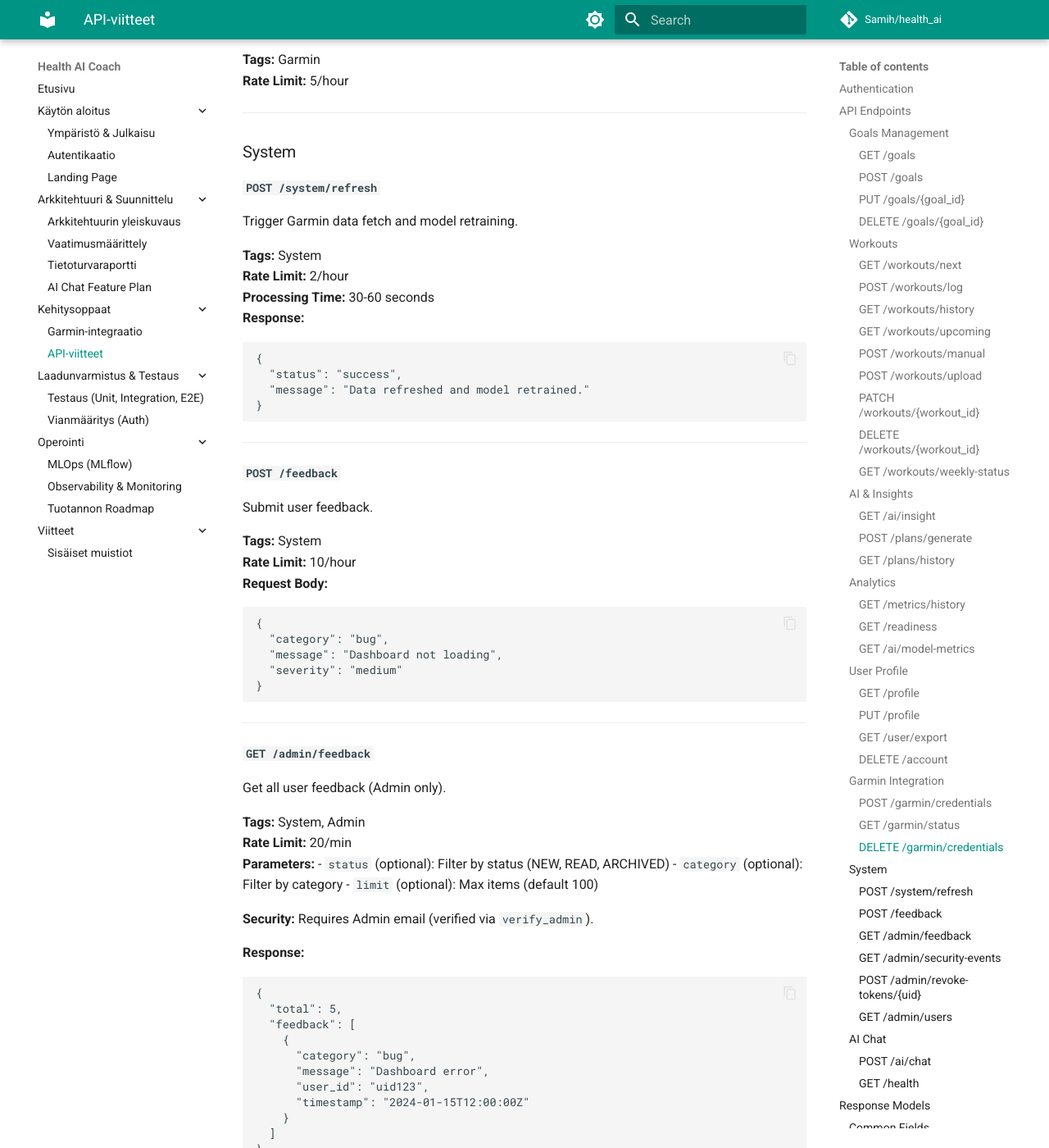
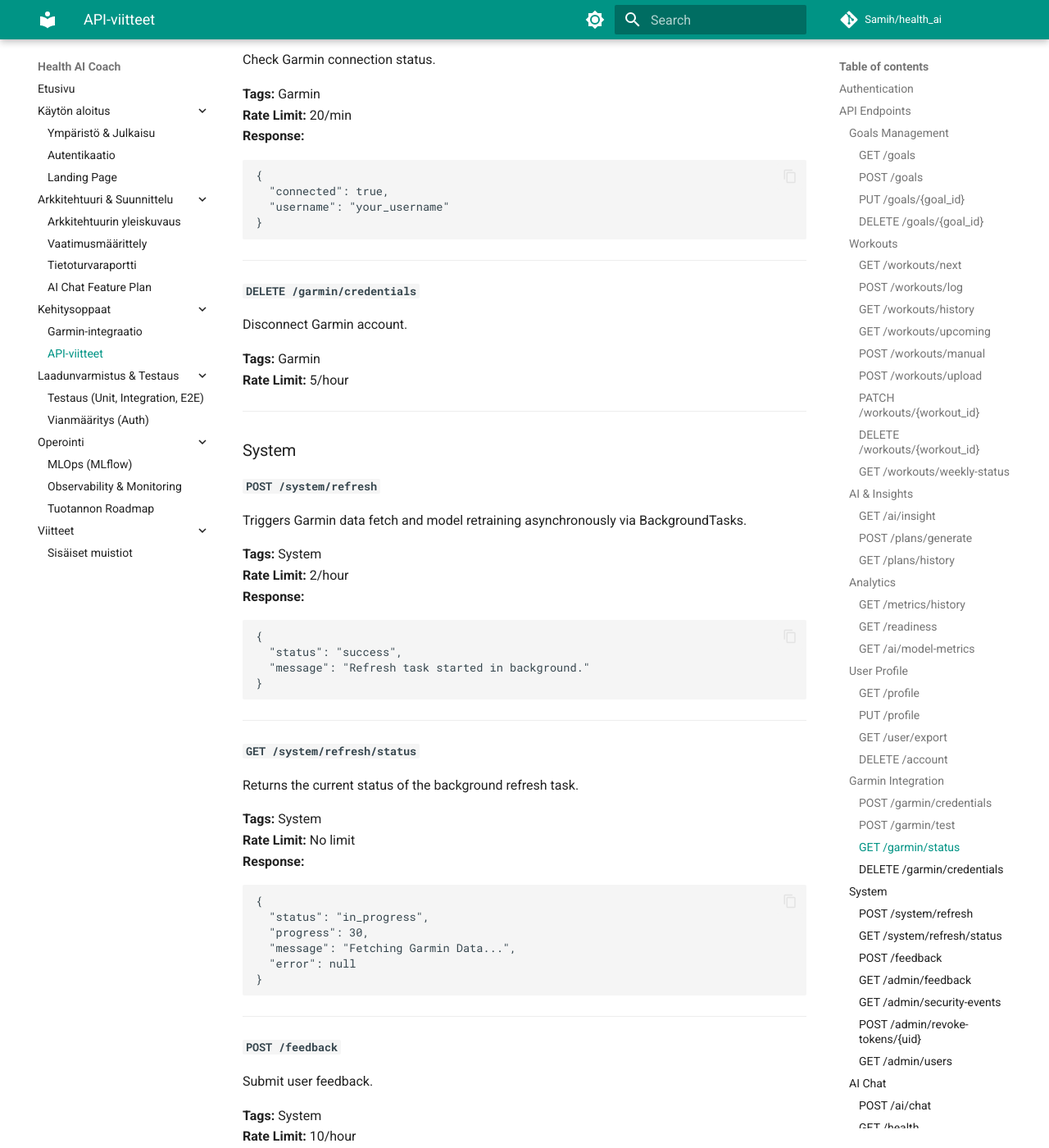
Before and after one commit to Sami-Python/Health_AI, an MkDocs documentation site: the page built from Docs/API.md, in a window 1280 px wide and 1400 px high, scrolled down 9141 px. Shown: the whole window at 82% size. Built offline with MkDocs 1.6.1 and Material for MkDocs 9.7.7, drawn with Linux system fonts in a browser that asks for light colours; comment, search, counter and statistics services are not loaded; some of the changed text lies outside the part shown.

````diff
--- a/Docs/API.md
+++ b/Docs/API.md
@@ -402,6 +402,23 @@ Save encrypted Garmin credentials.
 
 ---
 
+#### `POST /garmin/test`
+Test Garmin credentials without saving them.
+
+**Tags:** Garmin
+**Rate Limit:** 5/hour
+**Request Body:**
+```json
+{
+  "username": "your_username",
+  "password": "your_password"
+}
+```
+
+**Response:** `200 OK` (if credentials are correct)
+
+---
+
 #### `GET /garmin/status`
 Check Garmin connection status.
 
@@ -428,16 +445,32 @@ Disconnect Garmin account.
 ### System
 
 #### `POST /system/refresh`
-Trigger Garmin data fetch and model retraining.
+Triggers Garmin data fetch and model retraining asynchronously via BackgroundTasks.
 
 **Tags:** System
 **Rate Limit:** 2/hour
-**Processing Time:** 30-60 seconds
 **Response:**
 ```json
 {
   "status": "success",
-  "message": "Data refreshed and model retrained."
+  "message": "Refresh task started in background."
+}
+```
+
+---
+
+#### `GET /system/refresh/status`
+Returns the current status of the background refresh task.
+
+**Tags:** System
+**Rate Limit:** No limit
+**Response:**
+```json
+{
+  "status": "in_progress",
+  "progress": 30,
+  "message": "Fetching Garmin Data...",
+  "error": null
 }
 ```
 
````
Also changed, not shown: other parts of Docs/API.md (+1 -1 lines), Docs/sami_memo.md (+24 -0 lines).
